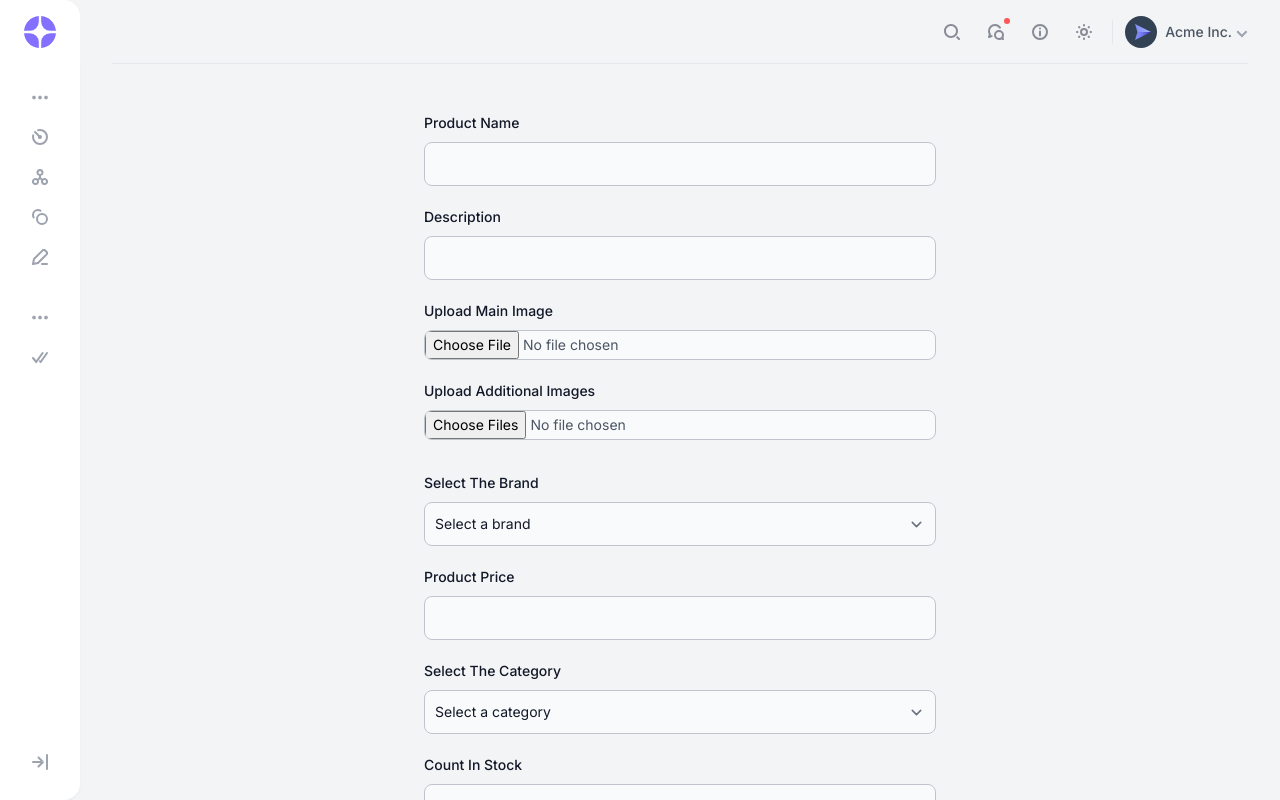
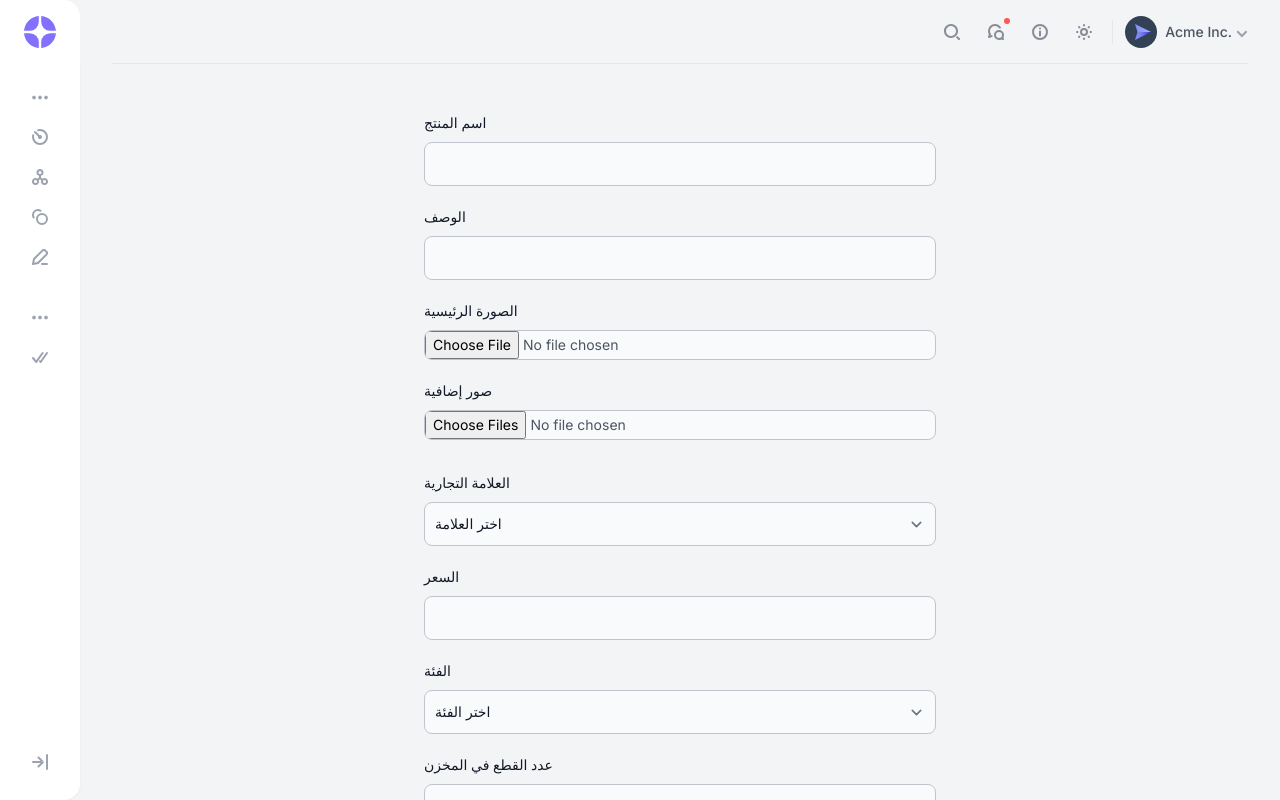
Before and after one commit to 152200/Zola-Dashboard, a React (Vite) app: page /Zola-Dashboard/upload in a window 1280 px wide. Built offline with nearby package versions, Linux system fonts and the light colour scheme.

Commit message:
fifth commit

```diff
--- a/index.html
+++ b/index.html
@@ -2,9 +2,21 @@
 <html lang="en">
   <head>
     <meta charset="UTF-8" />
-    <link rel="icon" type="image/svg+xml" href="/src/favicon.svg" />
+    <link rel="icon" type="image/svg+xml" href="/sameer-logo.png" />
     <meta name="viewport" content="width=device-width, initial-scale=1.0" />
-    <title>Vite App</title>
+    <script type="text/javascript">
+      (function(l) {
+        if (l.search[1] === '/' ) {
+          var decoded = l.search.slice(1).split('&').map(function(s) {
+            return s.replace(/~and~/g, '&')
+          }).join('?');
+          window.history.replaceState(null, null,
+              l.pathname.slice(0, -1) + decoded + l.hash
+          );
+        }
+      }(window.location))
+    </script>
+    <title>لوحة التحكم متجر زولا</title>
     <script>
       if (localStorage.theme === 'dark' || !('theme' in localStorage)) {
         document.querySelector('html').classList.add('dark');
--- a/src/components/UploadImage.jsx
+++ b/src/components/UploadImage.jsx
@@ -125,7 +125,7 @@
             {/* Product Name */}
             <div className="mb-5">
               <label htmlFor="name" className="block mb-2 text-sm font-medium text-gray-900 dark:text-white">
-                Product Name
+                اسم المنتج
               </label>
               <input
                 type="text"
@@ -141,7 +141,7 @@
             {/* Product Description */}
             <div className="mb-5">
               <label htmlFor="description" className="block mb-2 text-sm font-medium text-gray-900 dark:text-white">
-                Description
+                الوصف
               </label>
               <input
                 type="text"
@@ -156,7 +156,7 @@
             {/* Single Image Upload */}
             <div className="mb-5">
               <label className="block mb-2 text-sm font-medium text-gray-900 dark:text-white">
-                Upload Main Image
+                الصورة الرئيسية
               </label>
               <input
                 onChange={handleSingleImageChange}
@@ -170,7 +170,7 @@
             {/* Multiple Images Upload */}
             <div className="mb-5">
               <label className="block mb-2 text-sm font-medium text-gray-900 dark:text-white">
-                Upload Additional Images
+                صور إضافية
               </label>
               <input
                 onChange={handleMultipleImagesChange}
@@ -189,7 +189,7 @@
             {/* Brand */}
             <div className="mb-5">
               <label htmlFor="brand" className="block mb-2 text-sm font-medium text-gray-900 dark:text-white">
-                Select The Brand
+                العلامة التجارية
               </label>
               <select
                 id="brand"
@@ -198,7 +198,7 @@
                 onChange={handleChange}
                 className="bg-gray-50 border border-gray-300 text-gray-900 text-sm rounded-lg focus:ring-blue-500 focus:border-blue-500 block w-full p-2.5"
               >
-                <option value="">Select a brand</option>
+                <option value="">اختر العلامة</option>
                 <option value="gucci">Gucci</option>
                 <option value="brada">Brada</option>
                 <option value="shanel">Shanel</option>
@@ -210,7 +210,7 @@
             {/* Product Price */}
             <div className="mb-5">
               <label htmlFor="price" className="block mb-2 text-sm font-medium text-gray-900 dark:text-white">
-                Product Price
+                السعر
               </label>
               <input
                 type="text"
@@ -226,7 +226,7 @@
             {/* Category */}
             <div className="mb-5">
               <label htmlFor="category" className="block mb-2 text-sm font-medium text-gray-900 dark:text-white">
-                Select The Category
+                الفئة
               </label>
               <select
                 id="category"
@@ -235,7 +235,7 @@
                 onChange={handleChange}
                 className="bg-gray-50 border border-gray-300 text-gray-900 text-sm rounded-lg focus:ring-blue-500 focus:border-blue-500 block w-full p-2.5"
               >
-                <option value="">Select a category</option>
+                <option value="">اختر الفئة</option>
                 <option value="النساء">النساء</option>
                 <option value="الرجال">الرجال</option>
                 <option value="ساعات">ساعات</option>
@@ -249,7 +249,7 @@
             {/* Count in Stock */}
             <div className="mb-5">
               <label htmlFor="countInStock" className="block mb-2 text-sm font-medium text-gray-900 dark:text-white">
-                Count In Stock
+                عدد القطع في المخزن
               </label>
               <input
                 type="text"
@@ -265,7 +265,7 @@
             {/* Discount */}
             <div className="mb-5">
               <label htmlFor="discount" className="block mb-2 text-sm font-medium text-gray-900 dark:text-white">
-                Discount Percentage
+                نسبة الخصم
               </label>
               <input
                 type="text"
@@ -280,7 +280,7 @@
 
             {/* Submit the form */}
             <button type="submit" className="bg-blue-500 hover:bg-blue-700 text-white font-bold py-2 px-4 rounded">
-              Submit
+              تقديم النموذج
             </button>
           </form>
           {/* Form Area End */}
--- a/src/partials/Sidebar.jsx
+++ b/src/partials/Sidebar.jsx
@@ -200,7 +200,7 @@
                               <path d="M9 6.855A3.502 3.502 0 0 0 8 0a3.5 3.5 0 0 0-1 6.855v1.656L5.534 9.65a3.5 3.5 0 1 0 1.229 1.578L8 10.267l1.238.962a3.5 3.5 0 1 0 1.229-1.578L9 8.511V6.855ZM6.5 3.5a1.5 1.5 0 1 1 3 0 1.5 1.5 0 0 1-3 0Zm4.803 8.095c.005-.005.01-.01.013-.016l.012-.016a1.5 1.5 0 1 1-.025.032ZM3.5 11c.474 0 .897.22 1.171.563l.013.016.013.017A1.5 1.5 0 1 1 3.5 11Z" />
                             </svg>
                             <span className="text-sm font-medium ml-4 lg:opacity-0 lg:sidebar-expanded:opacity-100 2xl:opacity-100 duration-200">
-                              E-Commerce
+                              المتجر الإلكتروني
                             </span>
                           </div>
                           {/* Icon */}
@@ -222,7 +222,7 @@
                               }
                             >
                               <span className="text-sm font-medium lg:opacity-0 lg:sidebar-expanded:opacity-100 2xl:opacity-100 duration-200">
-                                Customers
+                                العملاء
                               </span>
                             </NavLink>
                           </li>
@@ -235,7 +235,7 @@
                               }
                             >
                               <span className="text-sm font-medium lg:opacity-0 lg:sidebar-expanded:opacity-100 2xl:opacity-100 duration-200">
-                                Orders
+                                الطلبات
                               </span>
                             </NavLink>
                           </li>
@@ -248,7 +248,7 @@
                               }
                             >
                               <span className="text-sm font-medium lg:opacity-0 lg:sidebar-expanded:opacity-100 2xl:opacity-100 duration-200">
-                                Invoices
+                                الفواتير
                               </span>
                             </NavLink>
                           </li>
@@ -261,7 +261,7 @@
                               }
                             >
                               <span className="text-sm font-medium lg:opacity-0 lg:sidebar-expanded:opacity-100 2xl:opacity-100 duration-200">
-                                Shop
+                                المتجر
                               </span>
                             </NavLink>
                           </li>
@@ -274,7 +274,7 @@
                               }
                             >
                               <span className="text-sm font-medium lg:opacity-0 lg:sidebar-expanded:opacity-100 2xl:opacity-100 duration-200">
-                                Add Product
+                                أضف منتج
                               </span>
                             </NavLink>
                           </li>
@@ -287,7 +287,7 @@
                               }
                             >
                               <span className="text-sm font-medium lg:opacity-0 lg:sidebar-expanded:opacity-100 2xl:opacity-100 duration-200">
-                                Add category
+                                أضف علامة تجارية
                               </span>
                             </NavLink>
                           </li>
```
Also changed, not shown: 404.html (added, +24 -0 lines), sameer-logo.png (added).
